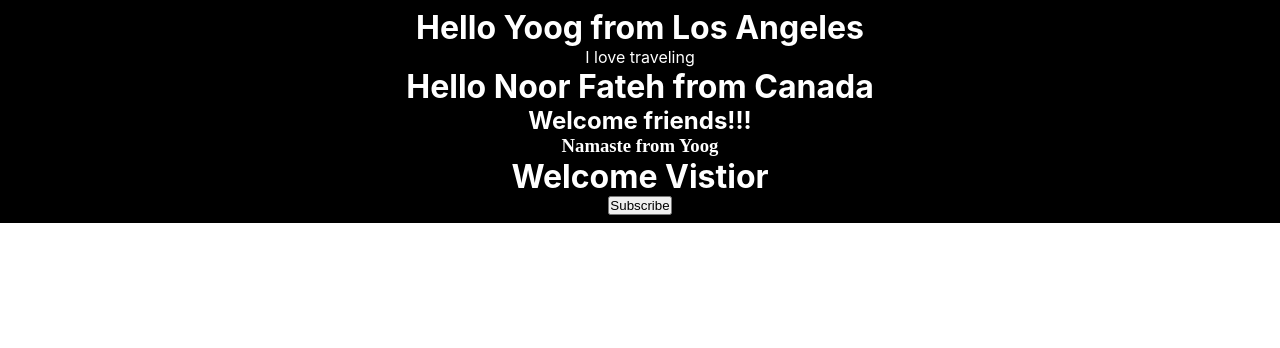
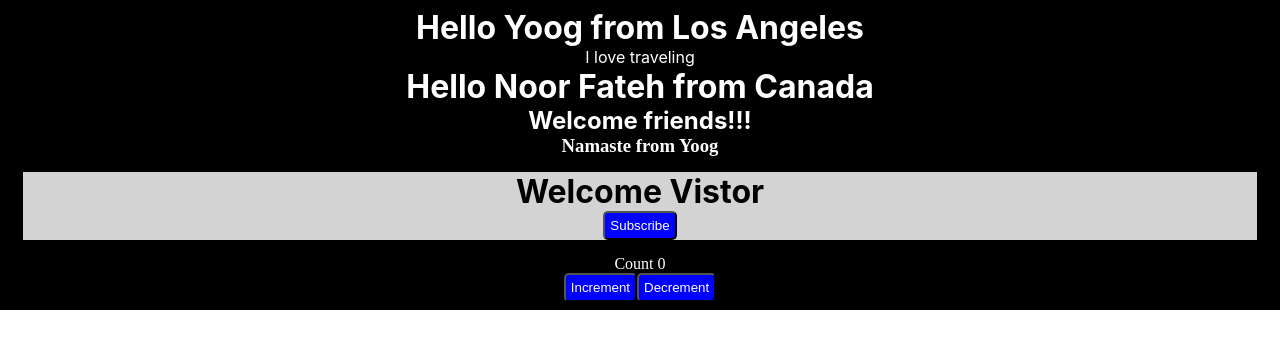
Before and after one commit to yugmani/basics-react, a React (Create React App) app: page / in a window 1280 px wide. Shown: the top 348 px of the page. Built offline with nearby package versions, Linux system fonts and the light colour scheme.

Commit message:
counter increment and decrement

```diff
--- a/src/App.js
+++ b/src/App.js
@@ -6,6 +6,7 @@ import Greet from './components/Greet';
 import Welcome from './components/Welcome';
 import Hello from './components/Hello';
 import Message from './components/Message';
+import Counter from './components/Counter';
 
 export default function App() {
   return (
@@ -17,6 +18,7 @@ export default function App() {
       <Welcome person="friends" />
       <Hello greet="Namaste" />
       <Message />
+      <Counter />
     </div>
   );
 }
--- /dev/null
+++ b/src/components/Counter.js
@@ -0,0 +1,41 @@
+import React, { Component } from 'react';
+
+class Counter extends Component {
+  constructor(props) {
+    super(props);
+
+    this.state = {
+      count: 0,
+    };
+  }
+
+  increment() {
+    if (this.state.count < 10) {
+      this.setState({
+        count: this.state.count + 1,
+      });
+      console.log(this.state.count);
+    } else return;
+  }
+
+  decrement() {
+    if (this.state.count > 0) {
+      this.setState({
+        count: this.state.count - 1,
+      });
+      console.log(this.state.count);
+    } else return;
+  }
+
+  render() {
+    return (
+      <div>
+        <div>Count {this.state.count}</div>
+        <button onClick={() => this.increment()}>Increment</button>
+        <button onClick={() => this.decrement()}>Decrement</button>
+      </div>
+    );
+  }
+}
+
+export default Counter;
--- a/src/components/Message.js
+++ b/src/components/Message.js
@@ -4,7 +4,7 @@ class Message extends Component {
   constructor() {
     super();
     this.state = {
-      message: 'Welcome Vistior',
+      message: 'Welcome Vistor',
     };
   }
 
@@ -17,7 +17,7 @@ class Message extends Component {
 
   render() {
     return (
-      <div>
+      <div className="welcome-section">
         <h1 className={this.state.text}>{this.state.message}</h1>
         <button onClick={() => this.changeMessage()}>Subscribe</button>
       </div>
--- a/src/style.css
+++ b/src/style.css
@@ -21,3 +21,16 @@ p {
 .red {
   color: red;
 }
+
+.welcome-section {
+  margin: 15px;
+  background-color: lightgray;
+  color: black;
+}
+
+button {
+  padding: 5px;
+  border-radius: 5px;
+  background-color: blue;
+  color: white;
+}
```
